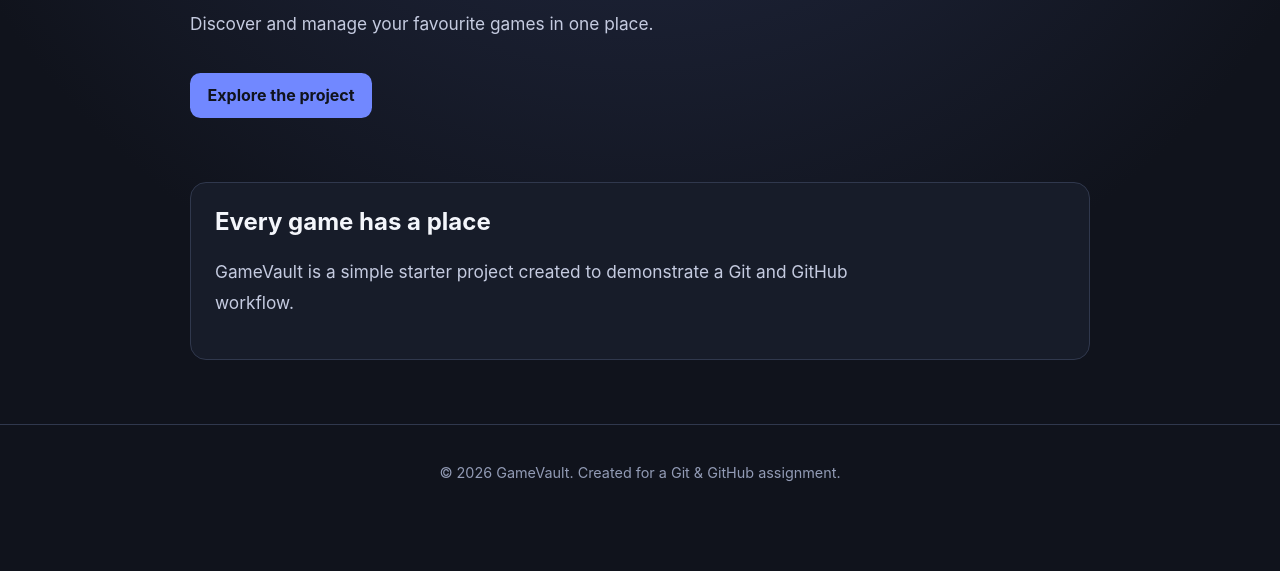
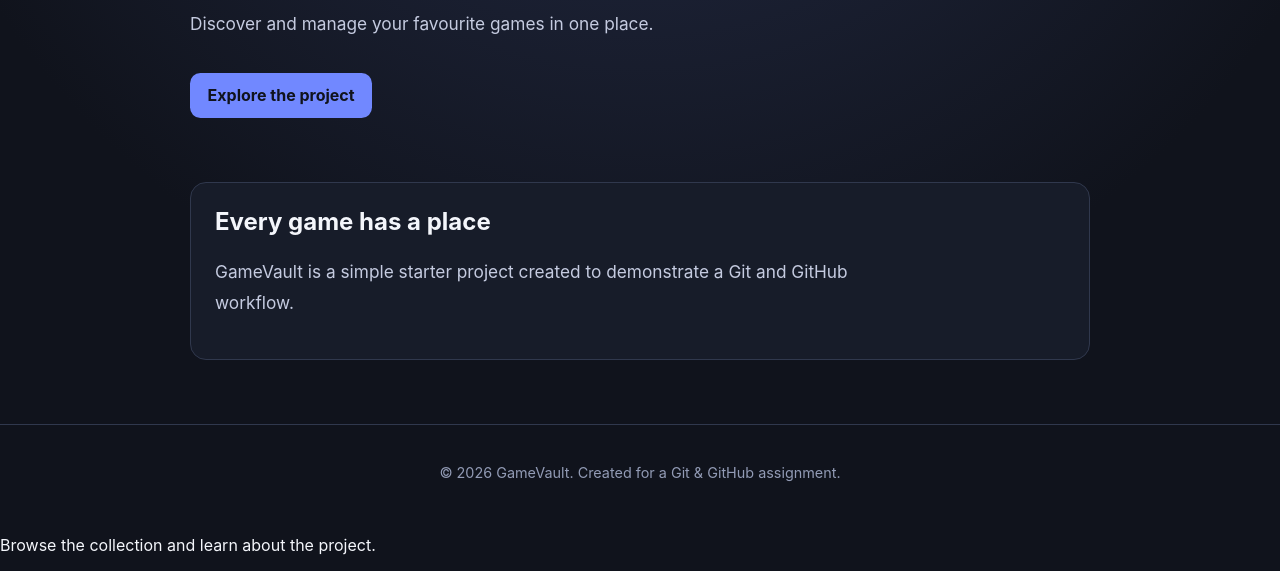
Before and after one commit to ritish-14/GameVault, a plain HTML site: page index.html in a window 1280 px wide. Shown: the part 410-981 px from the top of the page. Before the commit the page ends 929 px from the top, so only its background shows below. Drawn offline with Linux system fonts and the light colour scheme.

Commit message:
Update home page content

```diff
--- a/index.html
+++ b/index.html
@@ -35,3 +35,5 @@
     </footer>
 </body>
 </html>
+
+<p>Browse the collection and learn about the project.</p>
```
